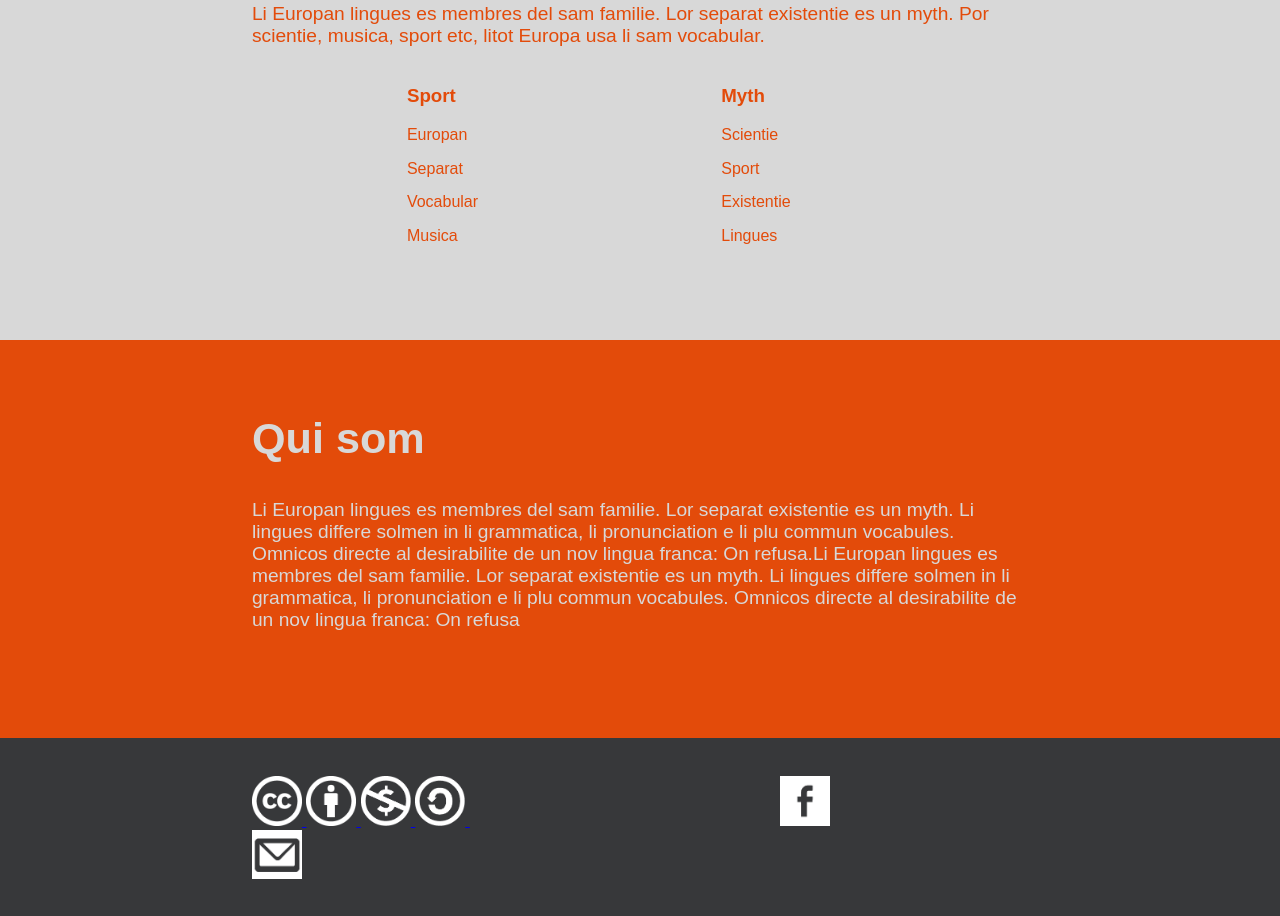
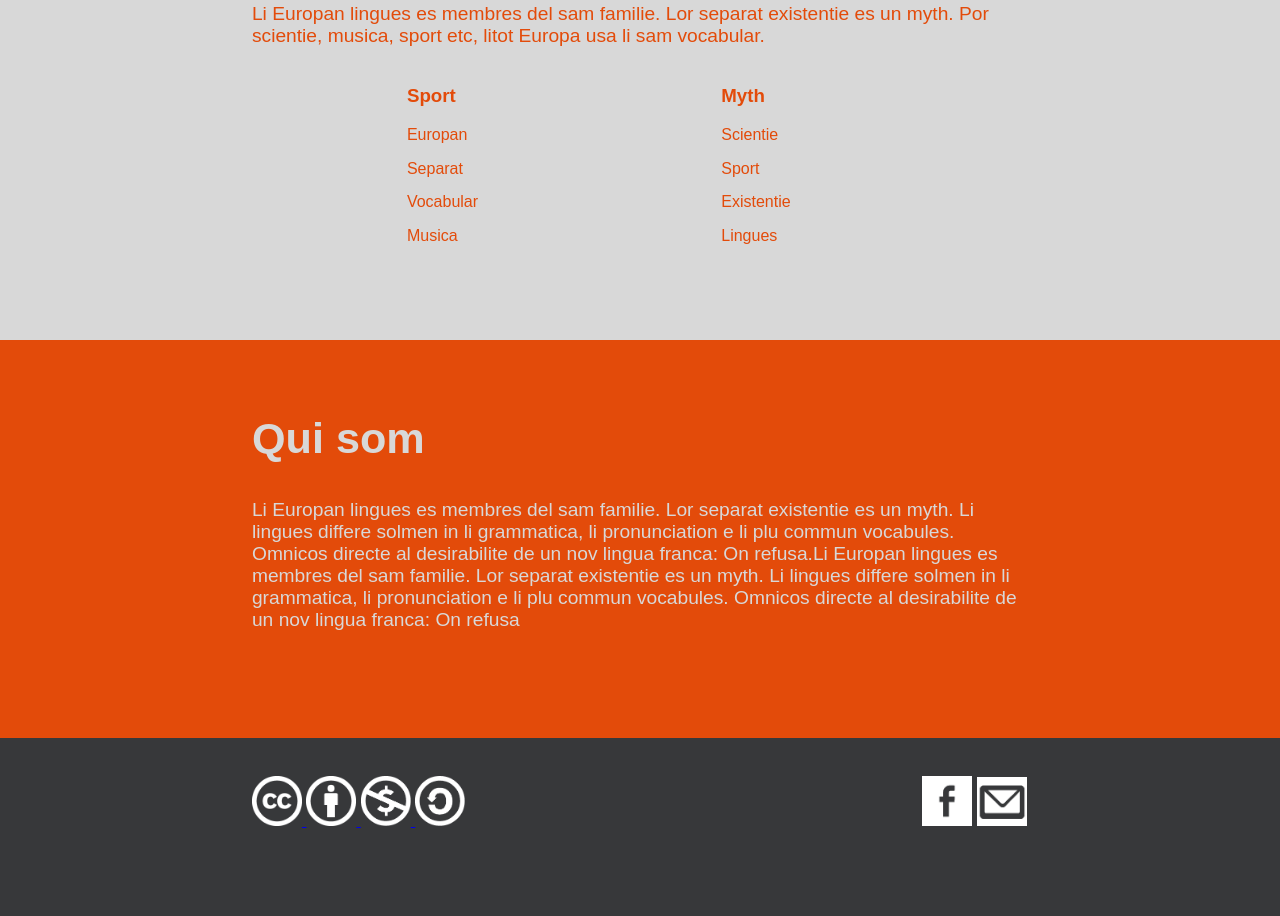
Before and after one commit to dgonzalo05/BioFresh, a plain HTML site: page web/index.html in a window 1280 px wide. Shown: the part 787-1703 px from the top of the page. After the commit the page ends 1641 px from the top, so only its background shows below. Drawn offline with Linux system fonts and the light colour scheme.

Commit message:
terminado del footer

```diff
--- a/web/css/style.css
+++ b/web/css/style.css
@@ -20,6 +20,8 @@ header>div, section{
 #slider{
     width: 100%;
     overflow: hidden;
+    -webkit-transition: opacity 2s;
+    transition: opacity 2s;
 }
 /* --- /Slider --- */
 
@@ -104,6 +106,7 @@ section{
             margin: 0 10px;
             padding: 0 5px;
             font-size: 1.3em;
+            cursor: pointer;
         }
 
         #tec>article>ul>b>li.selected{
@@ -141,11 +144,22 @@ footer{
     position: relative;
 }
     footer>div{
-        width: 30%;
-        margin-right: 40%;
-        display: inline;
+        padding-bottom: 3%;
+        position: relative;
     }
         footer>div img{
             width: 50px;
         }
+
+        footer>div img:hover{
+            cursor: pointer;
+        }
+
+    footer>div:nth-child(1){
+        float: left;
+    }
+
+    footer>div:nth-child(2){
+        float: right;
+    }
 /* --- Footer --- */
```
